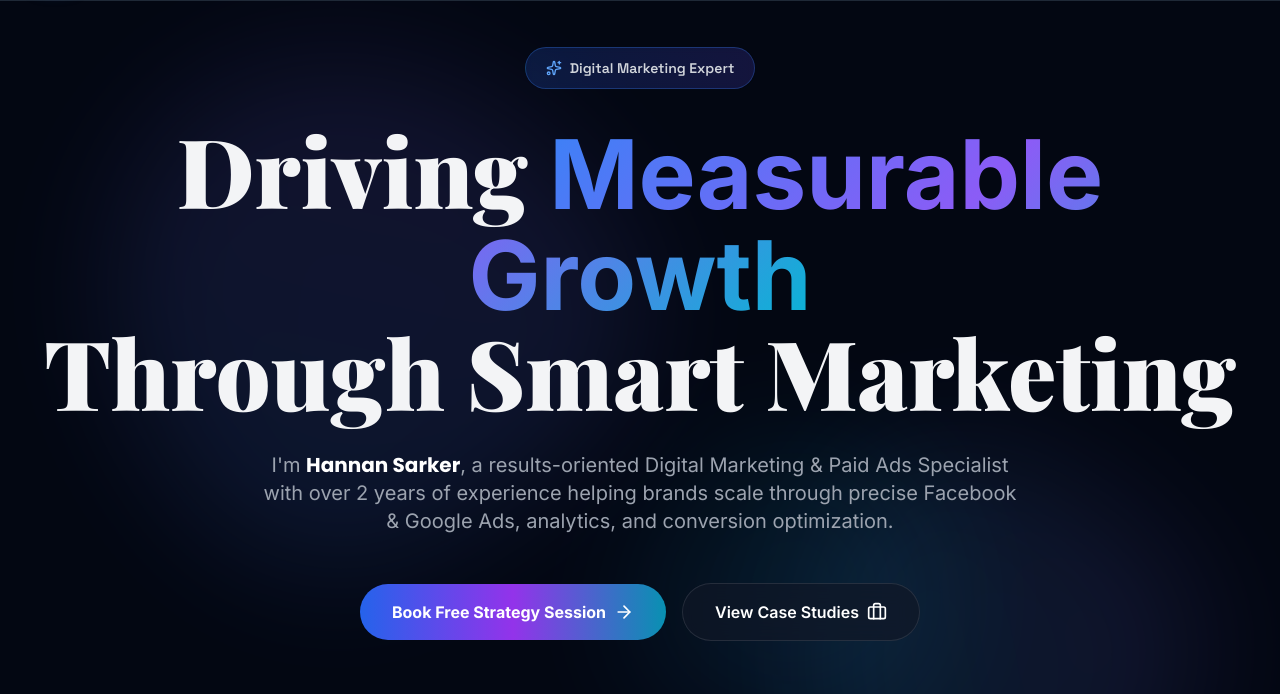
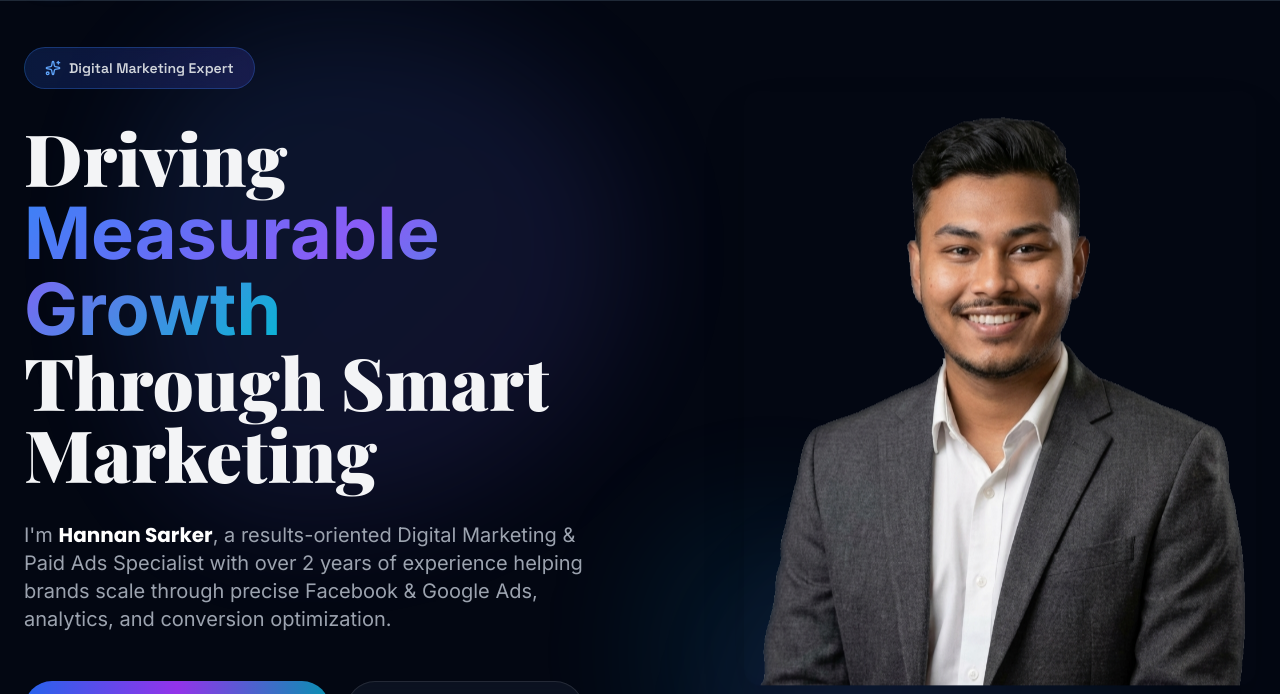
Before and after one commit to aminshamim/hannansarker, a plain HTML site: page index.html in a window 1280 px wide. Shown: the part 81-775 px from the top of the page. Drawn offline with nearby package versions, Linux system fonts and the light colour scheme.

Commit message:
image added

```diff
--- a/index.html
+++ b/index.html
@@ -328,7 +328,16 @@
 
         <!-- Content -->
         <div class="relative z-10 max-w-7xl mx-auto w-full">
-            <div class="text-center space-y-8">
+            <div class="grid lg:grid-cols-2 gap-12 items-center">
+                <!-- Image - Shows first on mobile, second on desktop -->
+                <div class="flex items-center justify-center lg:justify-end order-1 lg:order-2">
+                    <div class="relative">
+                        <img src="hannanfinal.png" alt="Hannan Sarker" class="rounded-2xl shadow-2xl animate-float w-full max-w-md lg:max-w-lg" />
+                    </div>
+                </div>
+
+                <!-- Text Content - Shows second on mobile, first on desktop -->
+                <div class="space-y-8 text-left order-2 lg:order-1">
                     <!-- Badge -->
                     <div class="inline-flex items-center space-x-2 px-5 py-2.5 rounded-full bg-gradient-to-r from-blue-600/20 via-purple-600/20 to-cyan-600/20 border border-blue-500/30 backdrop-blur-sm shimmer">
                         <i data-lucide="sparkles" class="w-4 h-4 text-blue-400"></i>
@@ -336,18 +345,18 @@
                     </div>
 
                     <!-- Main Heading -->
-                <h1 class="text-5xl md:text-6xl lg:text-7xl xl:text-8xl font-black leading-tight font-display">
+                    <h1 class="text-5xl md:text-6xl lg:text-7xl font-black leading-tight font-display">
                         Driving <span class="gradient-text">Measurable Growth</span><br/>
                         Through Smart Marketing
                     </h1>
 
                     <!-- Subtitle -->
-                <p class="text-lg md:text-xl text-gray-400 max-w-3xl mx-auto leading-relaxed font-body">
+                    <p class="text-lg md:text-xl text-gray-400 leading-relaxed font-body">
                         I'm <span class="font-bold text-white font-heading">Hannan Sarker</span>, a results-oriented Digital Marketing & Paid Ads Specialist with over 2 years of experience helping brands scale through precise Facebook & Google Ads, analytics, and conversion optimization.
                     </p>
 
                     <!-- CTA Buttons -->
-                <div class="flex flex-col sm:flex-row items-center justify-center gap-4 pt-4">
+                    <div class="flex flex-col sm:flex-row items-start gap-4 pt-4">
                         <a href="#contact" class="group inline-flex items-center space-x-2 px-8 py-4 rounded-full bg-gradient-to-r from-blue-600 via-purple-600 to-cyan-600 hover:from-blue-500 hover:via-purple-500 hover:to-cyan-500 text-white font-bold transition-all duration-200 hover:shadow-2xl hover:shadow-purple-500/50 hover:-translate-y-1 font-heading">
                             <span>Book Free Strategy Session</span>
                             <i data-lucide="arrow-right" class="w-5 h-5 group-hover:translate-x-1 transition-transform"></i>
@@ -356,6 +365,7 @@
                             <span>View Case Studies</span>
                             <i data-lucide="briefcase" class="w-5 h-5"></i>
                         </a>
+                    </div>
                 </div>
             </div>
 
```
Also changed, not shown: hannanfinal.png (added). Lines whose indentation alone changed are shown as unchanged.
